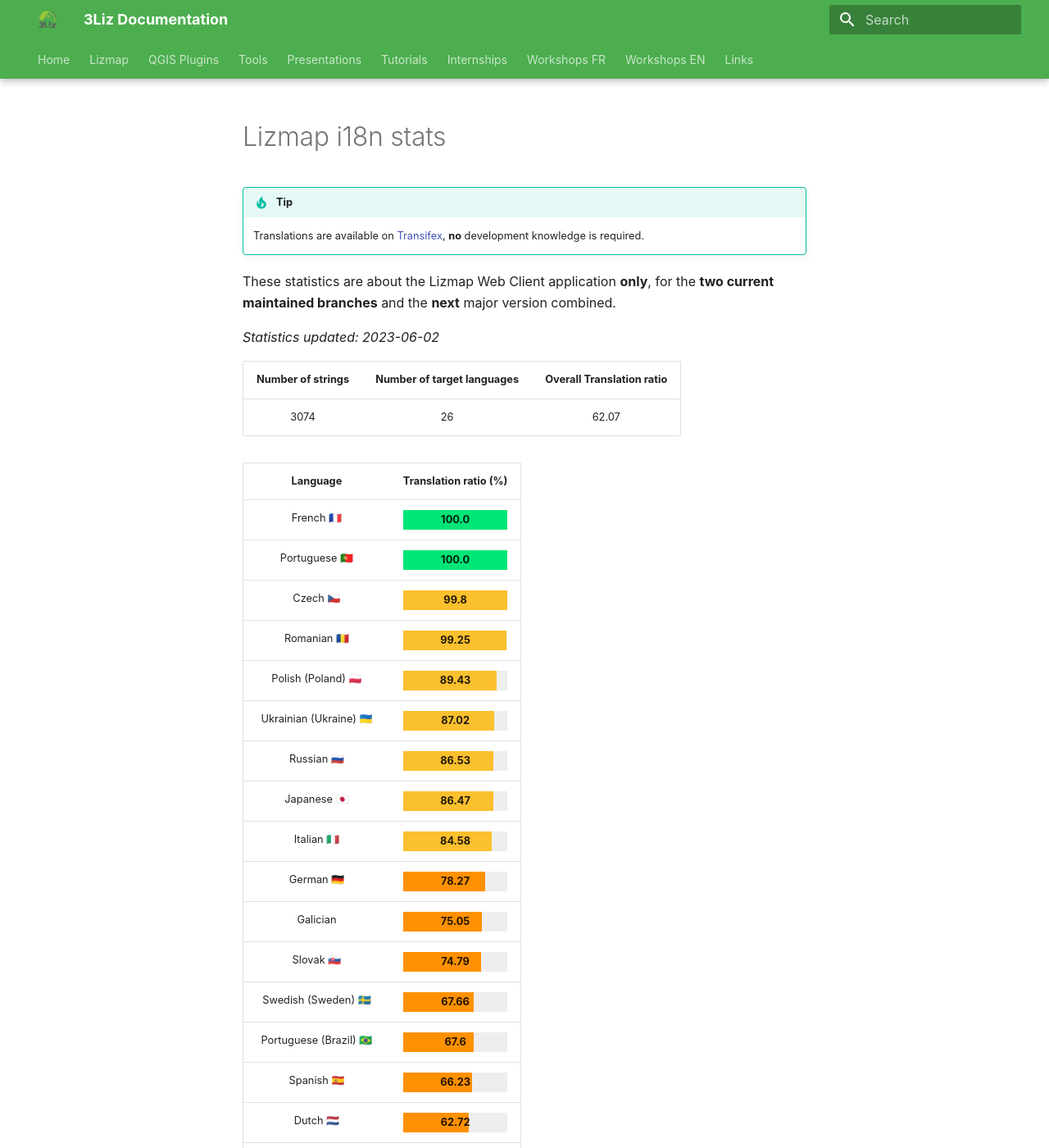
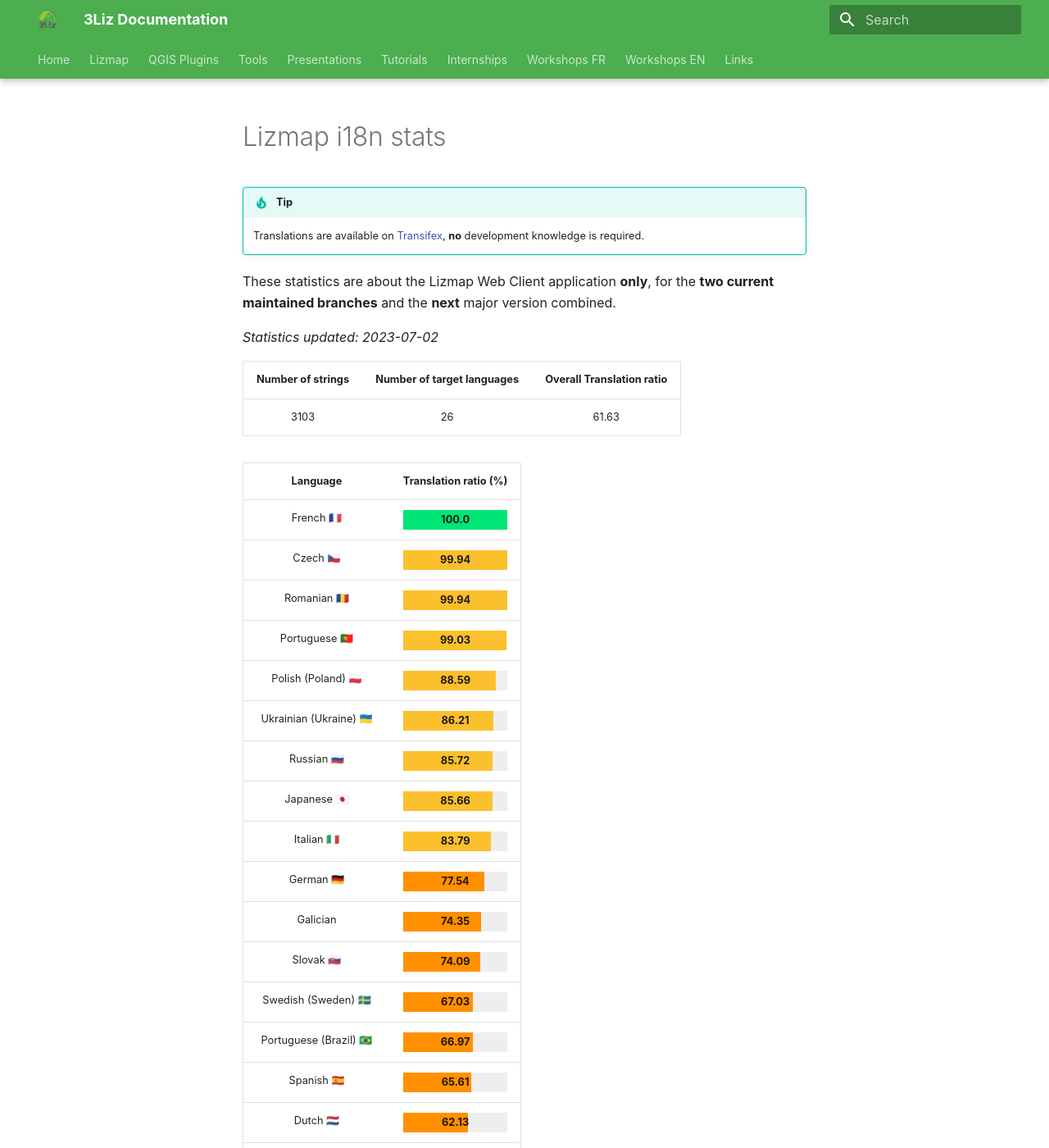
Before and after one commit to 3liz/3liz.github.io, an MkDocs documentation site: the page built from docs/lizmap-i18n-stats.md, in a window 1280 px wide and 1400 px high. Shown: the whole window at 82% size. Built offline with MkDocs 1.6.1 and Material for MkDocs 9.7.7, drawn with Linux system fonts in a browser that asks for light colours; nearby versions of some CDN libraries; some of the changed text lies outside the part shown.

Commit message:
Update statistics from Transifex Lizmap Web Client

```diff
--- a/docs/lizmap-i18n-stats.md
+++ b/docs/lizmap-i18n-stats.md
@@ -10,37 +10,37 @@
 These statistics are about the Lizmap Web Client application **only**, for the **two current
 maintained branches** and the **next** major version combined.
 
-*Statistics updated: 2023-06-02*
+*Statistics updated: 2023-07-02*
 
 | Number of strings | Number of target languages | Overall Translation ratio |
 |:-:|:-:|:-:|
-3074|26|62.07
+3103|26|61.63
 
 | Language | Translation ratio (%) |
 |:-:|:-:|
 French 🇫🇷 |[=100.0% "100.0"]|
-Portuguese 🇵🇹 |[=100.0% "100.0"]|
-Czech 🇨🇿 |[=99.8% "99.8"]|
-Romanian 🇷🇴 |[=99.25% "99.25"]|
-Polish (Poland) 🇵🇱 |[=89.43% "89.43"]|
-Ukrainian (Ukraine) 🇺🇦 |[=87.02% "87.02"]|
-Russian 🇷🇺 |[=86.53% "86.53"]|
-Japanese 🇯🇵 |[=86.47% "86.47"]|
-Italian 🇮🇹 |[=84.58% "84.58"]|
-German 🇩🇪 |[=78.27% "78.27"]|
-Galician  |[=75.05% "75.05"]|
-Slovak 🇸🇰 |[=74.79% "74.79"]|
-Swedish (Sweden) 🇸🇪 |[=67.66% "67.66"]|
-Portuguese (Brazil) 🇧🇷 |[=67.6% "67.6"]|
-Spanish 🇪🇸 |[=66.23% "66.23"]|
-Dutch 🇳🇱 |[=62.72% "62.72"]|
-Hungarian (Hungary) 🇭🇺 |[=58.98% "58.98"]|
-Finnish 🇫🇮 |[=53.81% "53.81"]|
-Slovenian 🇸🇮 |[=44.86% "44.86"]|
-Basque  |[=38.16% "38.16"]|
-Greek 🇬🇷 |[=31.07% "31.07"]|
-Bulgarian 🇧🇬 |[=29.54% "29.54"]|
-Norwegian 🇳🇴 |[=19.19% "19.19"]|
-Spanish (Argentina) 🇦🇷 |[=6.73% "6.73"]|
-Indonesian 🇮🇩 |[=4.85% "4.85"]|
-Serbian (Cyrillic) 🇷🇸 |[=1.33% "1.33"]|
+Czech 🇨🇿 |[=99.94% "99.94"]|
+Romanian 🇷🇴 |[=99.94% "99.94"]|
+Portuguese 🇵🇹 |[=99.03% "99.03"]|
+Polish (Poland) 🇵🇱 |[=88.59% "88.59"]|
+Ukrainian (Ukraine) 🇺🇦 |[=86.21% "86.21"]|
+Russian 🇷🇺 |[=85.72% "85.72"]|
+Japanese 🇯🇵 |[=85.66% "85.66"]|
+Italian 🇮🇹 |[=83.79% "83.79"]|
+German 🇩🇪 |[=77.54% "77.54"]|
+Galician  |[=74.35% "74.35"]|
+Slovak 🇸🇰 |[=74.09% "74.09"]|
+Swedish (Sweden) 🇸🇪 |[=67.03% "67.03"]|
+Portuguese (Brazil) 🇧🇷 |[=66.97% "66.97"]|
+Spanish 🇪🇸 |[=65.61% "65.61"]|
+Dutch 🇳🇱 |[=62.13% "62.13"]|
+Hungarian (Hungary) 🇭🇺 |[=58.43% "58.43"]|
+Finnish 🇫🇮 |[=53.3% "53.3"]|
+Slovenian 🇸🇮 |[=44.44% "44.44"]|
+Basque  |[=37.8% "37.8"]|
+Greek 🇬🇷 |[=30.78% "30.78"]|
+Bulgarian 🇧🇬 |[=29.26% "29.26"]|
+Norwegian 🇳🇴 |[=19.01% "19.01"]|
+Spanish (Argentina) 🇦🇷 |[=6.67% "6.67"]|
+Indonesian 🇮🇩 |[=4.8% "4.8"]|
+Serbian (Cyrillic) 🇷🇸 |[=1.32% "1.32"]|
```
